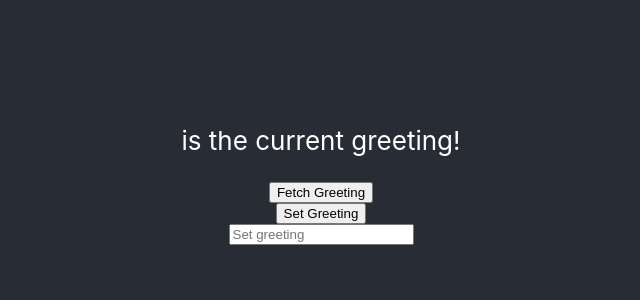
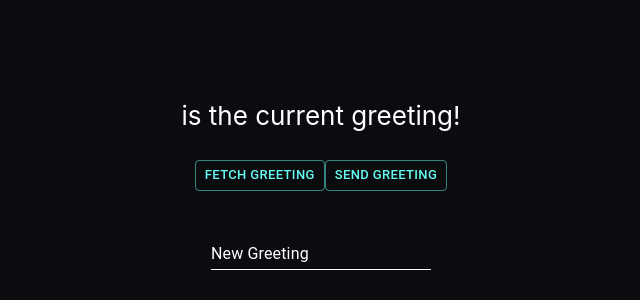
Before and after one commit to byt411/BlockchainVotingSystem, a React (Create React App) app in the folder react-dapp/: page / in a window 1280 px wide. Shown: the part 228-528 px from the top of the page, without its empty margins (319-959 px from the left). Built offline with nearby package versions, Linux system fonts and the light colour scheme.

Commit message:
created simple MUI components

```diff
--- a/react-dapp/package.json
+++ b/react-dapp/package.json
@@ -3,6 +3,9 @@
   "version": "0.1.0",
   "private": true,
   "dependencies": {
+    "@emotion/react": "^11.5.0",
+    "@emotion/styled": "^11.3.0",
+    "@mui/material": "^5.0.6",
     "@nomiclabs/hardhat-ethers": "^2.0.2",
     "@nomiclabs/hardhat-waffle": "^2.0.1",
     "@testing-library/jest-dom": "^5.14.1",
--- a/react-dapp/src/App.css
+++ b/react-dapp/src/App.css
@@ -14,7 +14,7 @@
 }
 
 .App-header {
-  background-color: #282c34;
+  background-color: #0b0c10;
   min-height: 100vh;
   display: flex;
   flex-direction: column;
--- a/react-dapp/src/App.js
+++ /dev/null
@@ -1,58 +0,0 @@
-import './App.css';
-import React from 'react';
-import { useState } from 'react';
-import { ethers } from 'ethers'
-import Greeter from './artifacts/contracts/Greeter.sol/Greeter.json'
-const greeterAddress = "0x69CFE272aD2A9e264d73D7df49E6bef0B63b7B06"
-
-function App() {
-  // store greeting in local state
-  const [greeting, setGreetingValue] = useState()
-  const [localGreeting, setLocalGreeting] = useState()
-  // request access to the user's MetaMask account
-  async function requestAccount() {
-    await window.ethereum.request({ method: 'eth_requestAccounts' });
-  }
-
-  // call the smart contract, read the current greeting value
-  async function fetchGreeting() {
-    if (typeof window.ethereum !== 'undefined') {
-      const provider = new ethers.providers.Web3Provider(window.ethereum)
-      const contract = new ethers.Contract(greeterAddress, Greeter.abi, provider)
-      try {
-        const data = await contract.greet()
-        setGreetingValue(data)
-        console.log('data: ', data)
-      } catch (err) {
-        console.log("Error: ", err)
-      }
-    }
-  }
-
-  // call the smart contract, send an update
-  async function sendGreeting() {
-    if (!localGreeting) return
-    if (typeof window.ethereum !== 'undefined') {
-      await requestAccount()
-      const provider = new ethers.providers.Web3Provider(window.ethereum);
-      const signer = provider.getSigner()
-      const contract = new ethers.Contract(greeterAddress, Greeter.abi, signer)
-      const transaction = await contract.setGreeting(localGreeting)
-      await transaction.wait()
-      fetchGreeting()
-    }
-  }
-
-  return (
-    <div className="App">
-      <header className="App-header">
-        <p>{greeting} is the current greeting!</p>
-        <button onClick={fetchGreeting}>Fetch Greeting</button>
-        <button onClick={sendGreeting}>Set Greeting</button>
-        <input onChange={e => setLocalGreeting(e.target.value)} placeholder="Set greeting" />
-      </header>
-    </div>
-  );
-}
-
-export default App;
--- /dev/null
+++ b/react-dapp/src/App.tsx
@@ -0,0 +1,78 @@
+import "./App.css";
+import React, { useEffect } from "react";
+import { useState } from "react";
+import { ethers } from "ethers";
+import Greeter from "./artifacts/contracts/Greeter.sol/Greeter.json";
+import SimpleButton from "./components/SimpleButton";
+import SimpleInput from "./components/SimpleInput";
+declare let window: any;
+const greeterAddress = "0x69CFE272aD2A9e264d73D7df49E6bef0B63b7B06";
+
+function App() {
+  // store greeting in local state
+  const [greeting, setGreetingValue] = useState<string>("");
+  const [localGreeting, setLocalGreeting] = useState<string>("");
+  // request access to the user's MetaMask account
+  async function requestAccount() {
+    await window.ethereum.request({ method: "eth_requestAccounts" });
+  }
+
+  // call the smart contract, read the current greeting value
+  async function fetchGreeting() {
+    if (typeof window.ethereum !== "undefined") {
+      const provider = new ethers.providers.Web3Provider(window.ethereum);
+      const contract = new ethers.Contract(
+        greeterAddress,
+        Greeter.abi,
+        provider
+      );
+      try {
+        const data = await contract.greet();
+        setGreetingValue(data);
+        console.log("data: ", data);
+      } catch (err) {
+        console.log("Error: ", err);
+      }
+    }
+  }
+
+  // call the smart contract, send an update
+  async function sendGreeting() {
+    if (!localGreeting) return;
+    if (typeof window.ethereum !== "undefined") {
+      await requestAccount();
+      const provider = new ethers.providers.Web3Provider(window.ethereum);
+      const signer = provider.getSigner();
+      const contract = new ethers.Contract(greeterAddress, Greeter.abi, signer);
+      const transaction = await contract.setGreeting(localGreeting);
+      await transaction.wait();
+      fetchGreeting();
+    }
+  }
+
+  useEffect(() => {
+    fetchGreeting();
+  });
+
+  return (
+    <div className="App">
+      <header className="App-header">
+        <p>{greeting} is the current greeting!</p>
+        <div>
+          <SimpleButton onClick={fetchGreeting}>Fetch Greeting</SimpleButton>
+          <SimpleButton onClick={sendGreeting}>Send Greeting</SimpleButton>
+        </div>
+        <br />
+        <div>
+          <SimpleInput
+            setState={setLocalGreeting}
+            state={localGreeting}
+            label="New Greeting"
+          ></SimpleInput>
+        </div>
+      </header>
+    </div>
+  );
+}
+
+export default App;
--- /dev/null
+++ b/react-dapp/src/components/SimpleButton.tsx
@@ -0,0 +1,14 @@
+import React, { FC } from 'react';
+import { Button } from '@mui/material';
+interface ButtonProps {
+  children?: React.ReactNode;
+  onClick: () => void;
+}
+
+const SimpleButton: FC<ButtonProps> = ({ children, onClick }) => {
+  return (
+      <Button  size="small" variant="outlined" onClick={onClick}>{children}</Button>
+  );
+};
+
+export default SimpleButton;
--- /dev/null
+++ b/react-dapp/src/components/SimpleInput.tsx
@@ -0,0 +1,48 @@
+import React, { FC } from "react";
+import { styled, TextField } from "@mui/material";
+interface InputProps {
+  setState: (newState: string) => void;
+  state: string;
+  label: string;
+}
+
+const CssTextField = styled(TextField)({
+  "& label.Mui-focused": {
+    color: "primary",
+  },
+  "& label": {
+    color: "white",
+  },
+  "& .MuiInput-input": {
+    color: "white",
+  },
+  "& .MuiInput-underline:after": {
+    borderBottomColor: "primary",
+  },
+  "& .MuiInput-underline:before": {
+    borderBottomColor: "white",
+  },
+  "& .MuiOutlinedInput-root": {
+    "& fieldset": {
+      borderColor: "red",
+    },
+    "&:hover fieldset": {
+      borderColor: "yellow",
+    },
+    "&.Mui-focused fieldset": {
+      borderColor: "green",
+    },
+  },
+});
+
+const SimpleInput: FC<InputProps> = ({ setState, state, label }) => {
+  return (
+    <CssTextField
+      onChange={(e) => setState(e.target.value)}
+      variant="standard"
+      label={label}
+    ></CssTextField>
+  );
+};
+
+export default SimpleInput;
--- a/react-dapp/src/index.tsx
+++ b/react-dapp/src/index.tsx
@@ -1,14 +1,42 @@
-import React from 'react';
-import ReactDOM from 'react-dom';
-import './index.css';
-import App from './App';
-import reportWebVitals from './reportWebVitals';
+import React from "react";
+import ReactDOM from "react-dom";
+import "./index.css";
+import App from "./App";
+import reportWebVitals from "./reportWebVitals";
+import { createTheme } from "@mui/material";
+import { ThemeProvider } from "@mui/system";
+
+const theme = createTheme({
+  palette: {
+    primary: {
+      // light: will be calculated from palette.primary.main,
+      main: "#66fcf1",
+      // dark: will be calculated from palette.primary.main,
+      // contrastText: will be calculated to contrast with palette.primary.main
+    },
+    secondary: {
+      light: "#45A29E",
+      main: "#C5C6C7",
+      // dark: will be calculated from palette.secondary.main,
+      contrastText: "#255C99",
+    },
+    // Used by `getContrastText()` to maximize the contrast between
+    // the background and the text.
+    contrastThreshold: 3,
+    // Used by the functions below to shift a color's luminance by approximately
+    // two indexes within its tonal palette.
+    // E.g., shift from Red 500 to Red 300 or Red 700.
+    tonalOffset: 0.2,
+  },
+});
 
 ReactDOM.render(
   <React.StrictMode>
-    <App />
+    <ThemeProvider theme={theme}>
+      <App />
+    </ThemeProvider>
   </React.StrictMode>,
-  document.getElementById('root')
+  document.getElementById("root")
 );
 
 // If you want to start measuring performance in your app, pass a function
```
Also changed, not shown: 1 other file (tests, documents, lock files or other folders).
